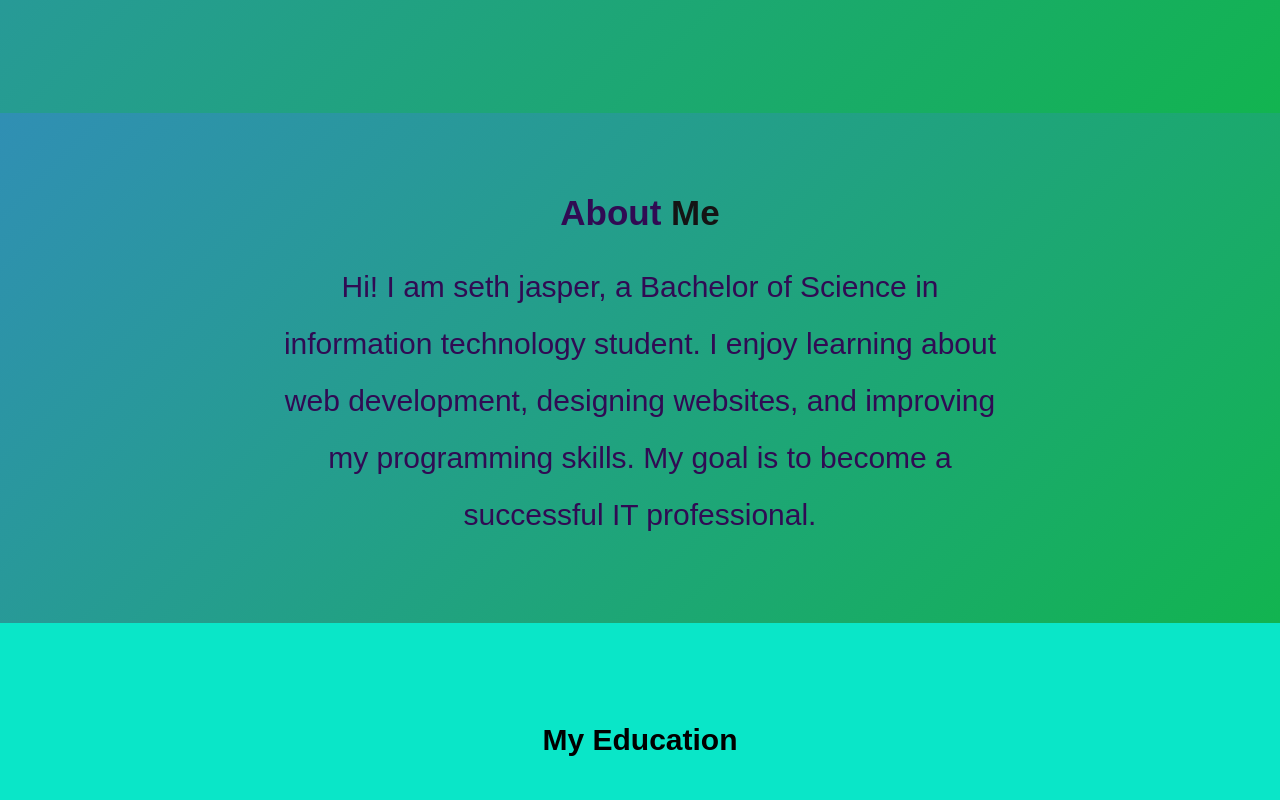
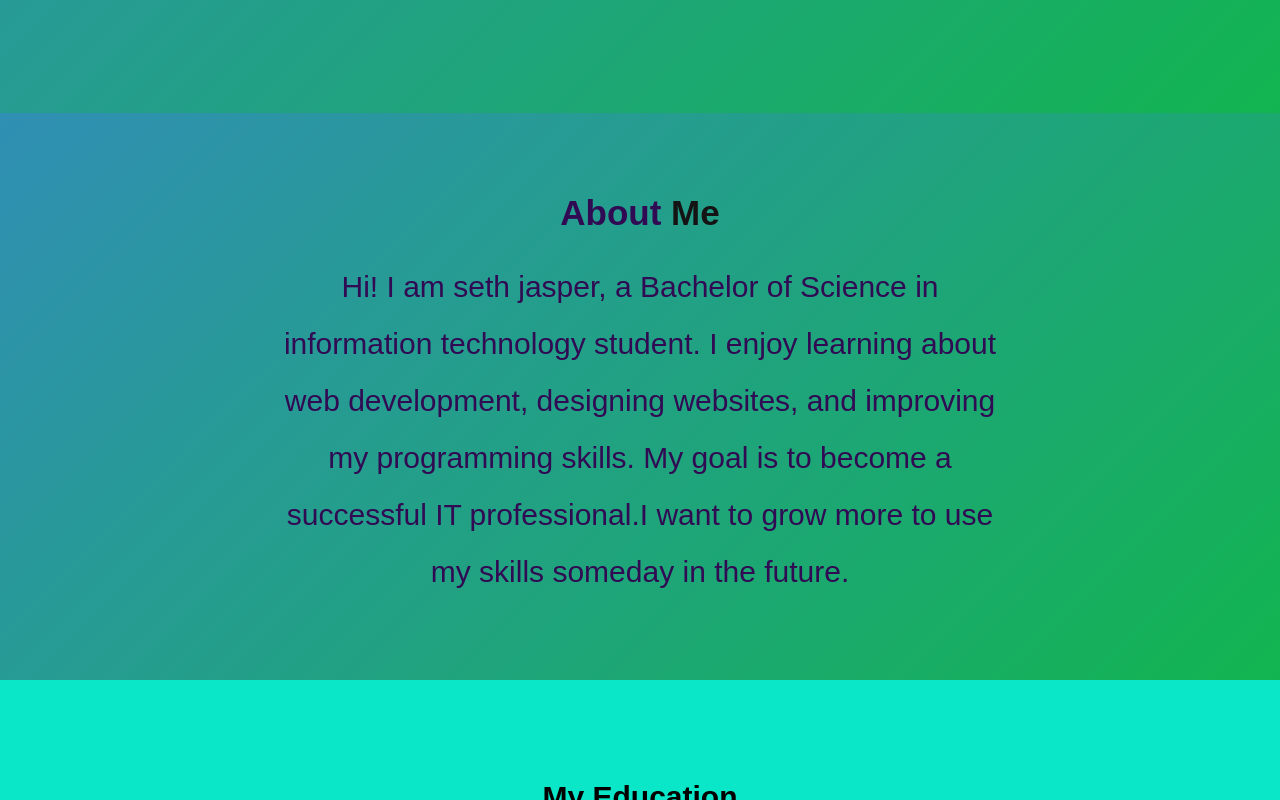
Before and after one commit to sethjaspera-ship-it/seth-portfolio, a plain HTML site: page index.html in a window 1280 px wide. Shown: the part 567-1367 px from the top of the page. Drawn offline with Linux system fonts and the light colour scheme.

Commit message:
adding portfolio

```diff
--- a/index.html
+++ b/index.html
@@ -42,7 +42,7 @@
         <p>
             Hi! I am seth jasper, a Bachelor of Science in information technology student. I enjoy learning about web development,
             designing websites, and improving my programming skills.
-            My goal is to become a successful IT professional.
+            My goal is to become a successful IT professional.I want to grow more to use my skills someday in the future.
         </p>
     </section>
 
```
